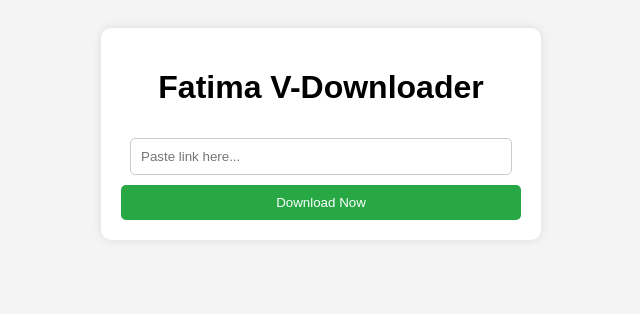
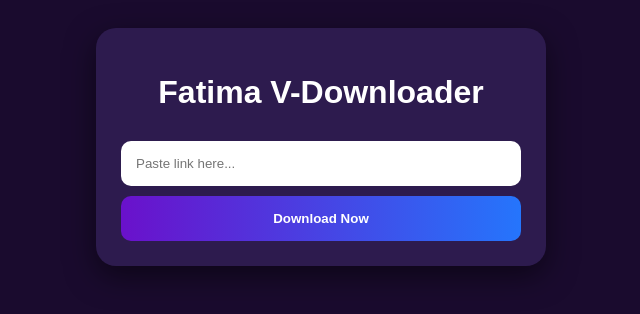
Before and after one commit to fatimatts970/Fatima-V-Downloader, a Flask app: page / in a window 1280 px wide. Shown: the top 314 px of the page, without its empty margins (319-959 px from the left). Run offline with Flask 3, Linux system fonts and the light colour scheme.

Commit message:
Update UI to dark mode and prepare download route

```diff
--- a/api/index.py
+++ b/api/index.py
@@ -10,8 +10,9 @@ def index():
 
 @app.route('/download', methods=['POST'])
 def download():
-    url = request.form.get('url')
-    return f"Aapne ye link bheji hai: {url}"
+    video_url = request.form.get('url')
+    # Yahan hum baad mein downloader library (yt-dlp) add karenge
+    return f"<h1>Link mil gayi!</h1><p>{video_url}</p><p>Video processing shuru ho rahi hai...</p>"
 
 if __name__ == '__main__':
     app.run(debug=True)
--- a/templates/index.html
+++ b/templates/index.html
@@ -5,10 +5,11 @@
     <meta name="viewport" content="width=device-width, initial-scale=1.0">
     <title>Fatima V-Downloader</title>
     <style>
-        body { font-family: sans-serif; text-align: center; padding: 20px; background: #f4f4f4; }
-        .container { max-width: 400px; margin: auto; background: white; padding: 20px; border-radius: 10px; box-shadow: 0 0 10px rgba(0,0,0,0.1); }
-        input { width: 90%; padding: 10px; margin: 10px 0; border: 1px solid #ccc; border-radius: 5px; }
-        button { width: 100%; padding: 10px; background: #28a745; color: white; border: none; border-radius: 5px; cursor: pointer; }
+        body { background: #1a0b2e; color: white; font-family: sans-serif; display: flex; justify-content: center; padding: 20px; }
+        .container { background: #2d1b4e; padding: 25px; border-radius: 20px; width: 100%; max-width: 400px; text-align: center; box-shadow: 0 10px 30px rgba(0,0,0,0.5); }
+        h1 { margin-bottom: 20px; color: #fff; }
+        input { width: 100%; padding: 15px; margin: 10px 0; border: none; border-radius: 10px; box-sizing: border-box; }
+        button { width: 100%; padding: 15px; background: linear-gradient(90deg, #6a11cb, #2575fc); color: white; border: none; border-radius: 10px; font-weight: bold; cursor: pointer; }
     </style>
 </head>
 <body>
```
